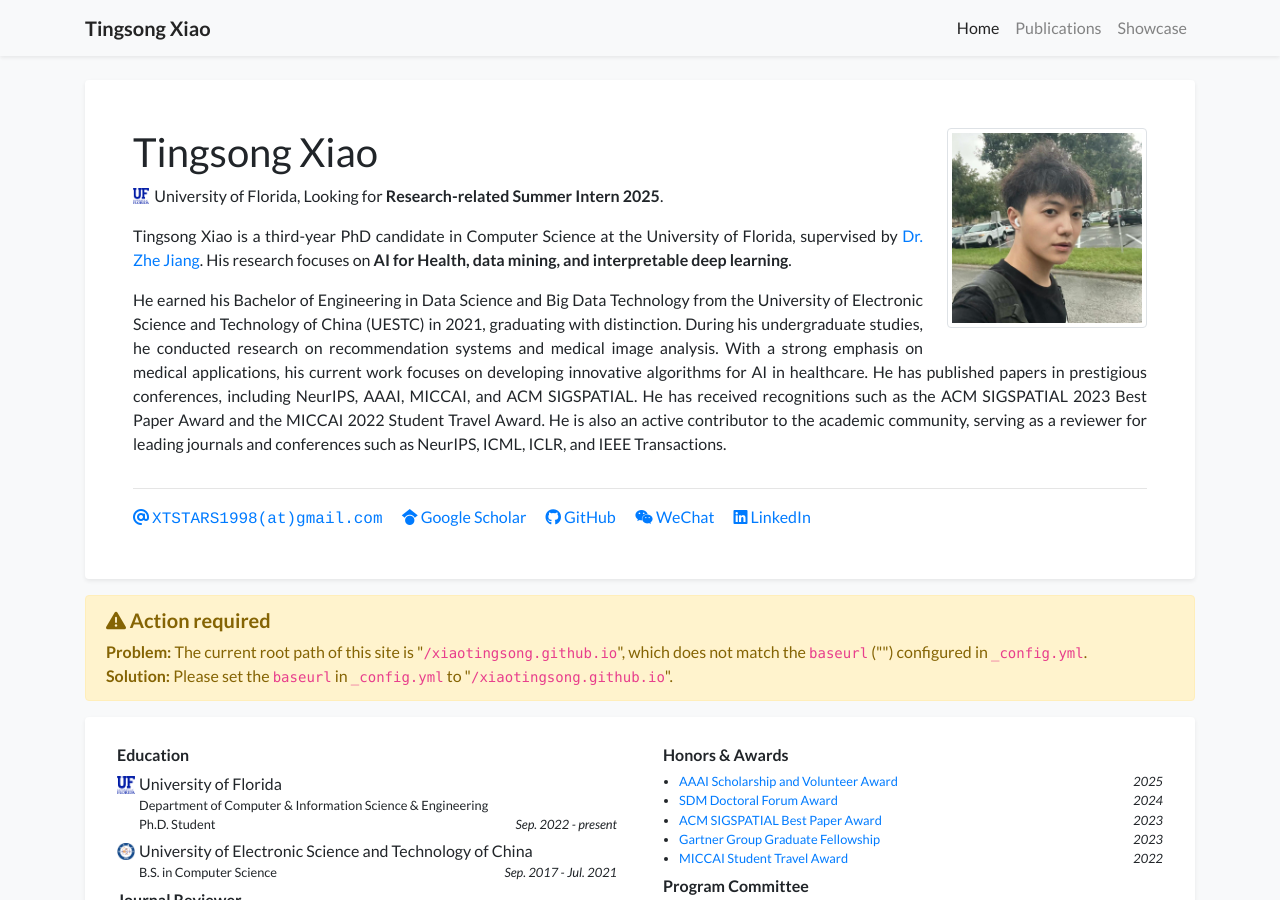
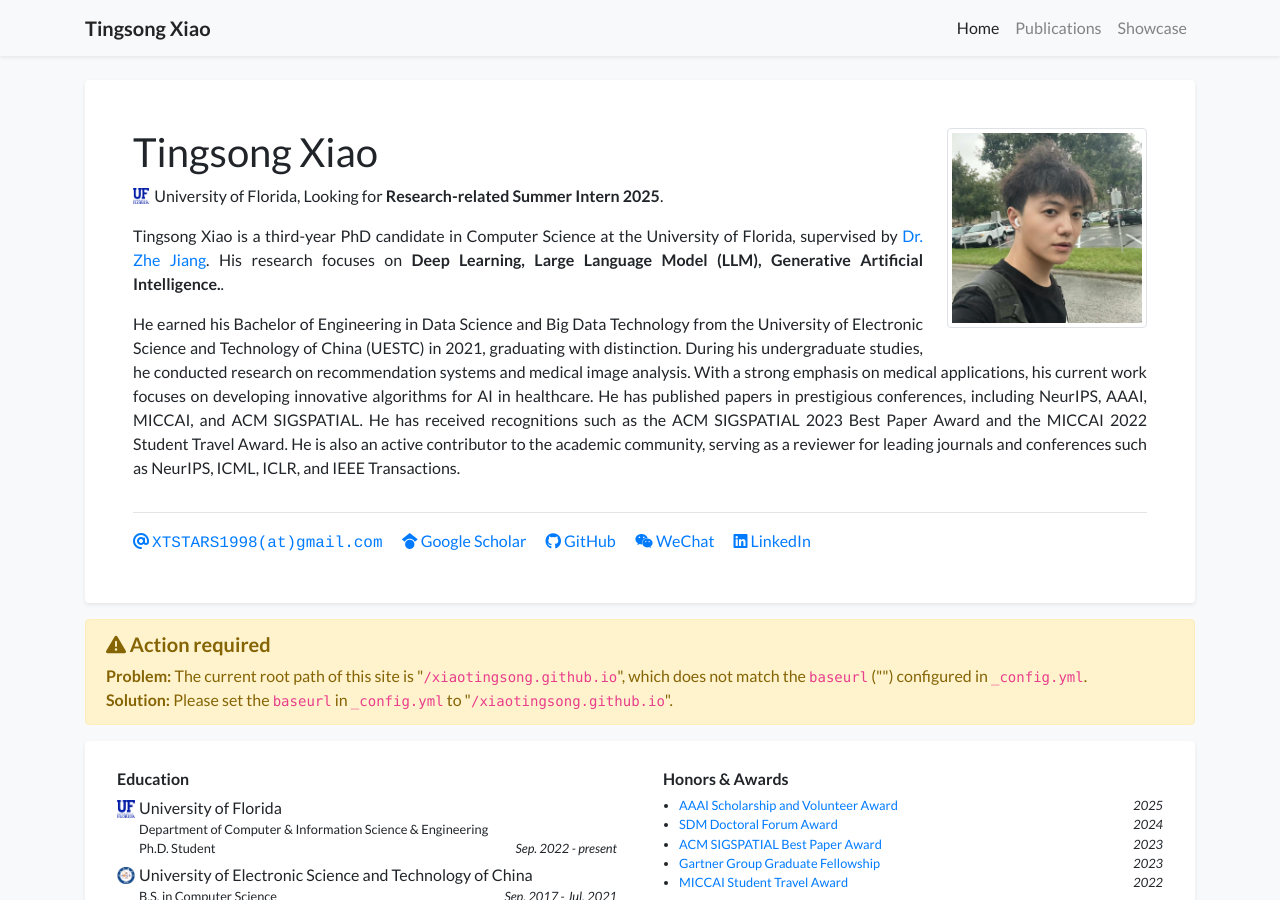
Before and after one commit to xiaotingsong/xiaotingsong.github.io, a Jekyll site: the page built from index.html, in a window 1280 px wide and 900 px high. Built offline with Jekyll 4.4.1, drawn with Linux system fonts in a browser that asks for light colours; nearby versions of some CDN libraries; a style sheet for code colours, icons or effects is not loaded.

Commit message:
Update profile.yml

```diff
--- a/_data/profile.yml
+++ b/_data/profile.yml
@@ -20,7 +20,7 @@
 short_bio_text_justify: true
 short_bio: >-
   <p>
-    Tingsong Xiao is a third-year PhD candidate in Computer Science at the University of Florida, supervised by <a href="https://www.jiangteam.org/" target="_blank">Dr. Zhe Jiang</a>. His research focuses on <strong>AI for Health, data mining, and interpretable deep learning</strong>.
+    Tingsong Xiao is a third-year PhD candidate in Computer Science at the University of Florida, supervised by <a href="https://www.jiangteam.org/" target="_blank">Dr. Zhe Jiang</a>. His research focuses on <strong>Deep Learning, Large Language Model (LLM), Generative Artificial Intelligence.</strong>.
   </p>
   <p>
     He earned his Bachelor of Engineering in Data Science and Big Data Technology from the University of Electronic Science and Technology of China (UESTC) in 2021, graduating with distinction.
```
